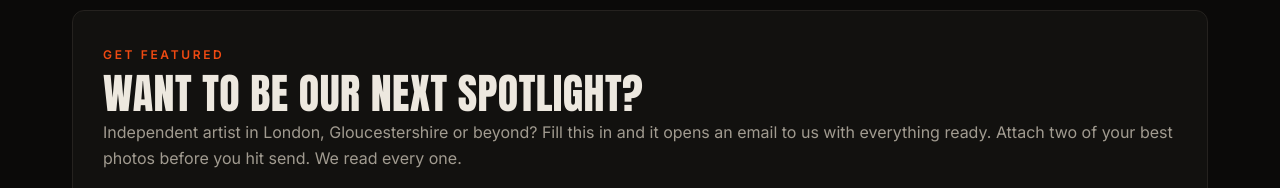
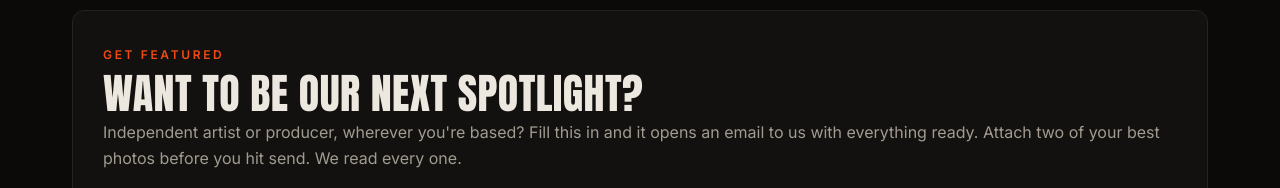
Before and after one commit to Webhosting-com/cubs.web, a plain HTML site: page index.html in a window 1280 px wide. Shown: the part 4220-4408 px from the top of the page. Drawn offline with nearby package versions, Linux system fonts and the light colour scheme.

Commit message:
Spotlight: invite all artists and producers
Co-Authored-By: Claude Opus 5.5 <noreply@anthropic.com>
Claude-Session: https://claude.ai/code/session_01LZBd3YDra9VV1hafNYbhB3

```diff
--- a/index.html
+++ b/index.html
@@ -590,7 +590,7 @@ nav.main a.cur{color:var(--ink)}
 <div class="spot-nav"><span class="spot-count" id="spotCount" aria-live="polite">01 / 06</span><button type="button" class="arrow ghost" id="spotPrev" aria-label="Previous spotlight" disabled>&larr;</button><button type="button" class="arrow" id="spotNext" aria-label="Next spotlight">&rarr;</button></div></div>
 <div class="spot-track" id="spotTrack" tabindex="0" aria-label="Artist spotlights"></div>
 <form class="enq" id="featForm" novalidate style="margin-top:40px">
-<div class="enq-head"><span class="eyebrow">Get featured</span><h3>Want to be our next spotlight?</h3><p>Independent artist in London, Gloucestershire or beyond? Fill this in and it opens an email to us with everything ready. Attach two of your best photos before you hit send. We read every one.</p></div>
+<div class="enq-head"><span class="eyebrow">Get featured</span><h3>Want to be our next spotlight?</h3><p>Independent artist or producer, wherever you're based? Fill this in and it opens an email to us with everything ready. Attach two of your best photos before you hit send. We read every one.</p></div>
 <div class="enq-grid">
 <div class="field"><label for="ftName">Artist name <span class="req">*</span></label><input id="ftName" required><span class="err">Please add your artist name</span></div>
 <div class="field"><label for="ftIg">Instagram <span class="req">*</span></label><input id="ftIg" placeholder="@yourname" required><span class="err">Please add your Instagram</span></div>
```
